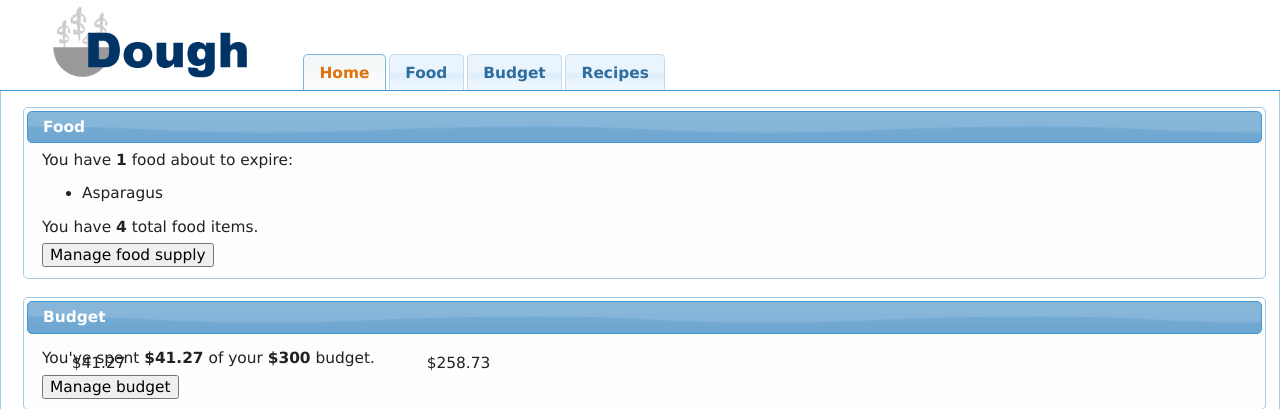
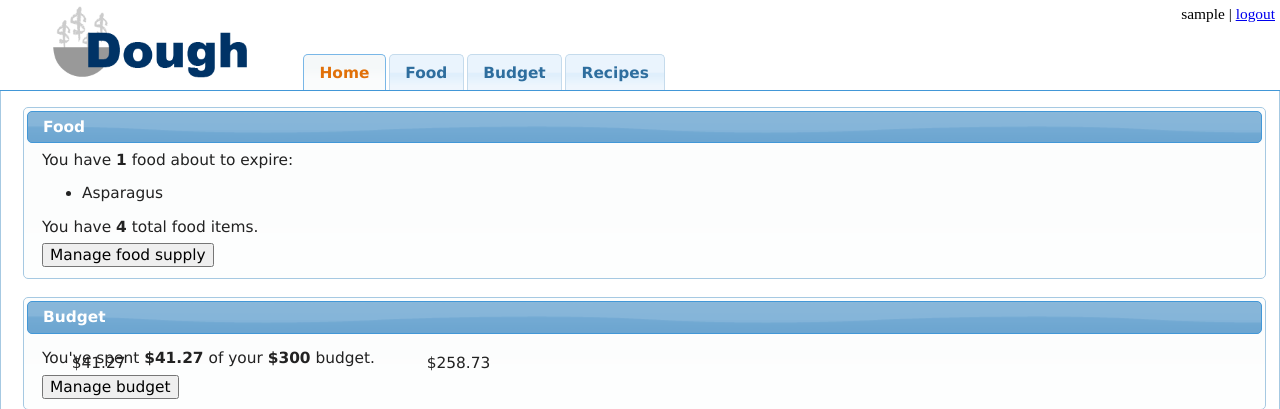
Before and after one commit to obishop/Dough, a Django app: template templates/index.html in a window 1280 px wide. Shown: the top 409 px of the page. Run offline with Django 3.2, Linux system fonts and the light colour scheme; the template is opened without the code that fills it: most values are stand-ins (such as "Sample title", 1, 10 or a date in 2020); some libraries are stand-ins or nearby versions.

Commit message:
can login and logout, displays account name

```diff
--- a/doughapp/views.py
+++ b/doughapp/views.py
@@ -4,7 +4,9 @@ from django.contrib.auth.decorators import login_required
 
 @login_required
 def index(request):
-    return render_to_response('index.html')
+    args = {}
+    args['username'] = request.user.username
+    return render_to_response('index.html',args)
 
 @login_required
 def food(request):
--- a/settings.py
+++ b/settings.py
@@ -56,6 +56,7 @@ MEDIA_ROOT = ''
 MEDIA_URL = ''
 
 LOGIN_URL = BASE_URL + "login/"
+LOGIN_REDIRECT_URL = BASE_URL
 
 STATIC_ROOT = ROOT_PATH + "/static/"
 
--- a/static/css/layout.css
+++ b/static/css/layout.css
@@ -22,6 +22,12 @@ html, body {
     width: 300px;
 }
 
+#account-bar {
+    position: absolute;
+    top: 5px;
+    right: 5px;
+    font-size: 1.1em;
+}
 
 #logo {
     position: absolute;
--- a/templates/index.html
+++ b/templates/index.html
@@ -8,6 +8,10 @@
 {% endblock %}
 
 {% block content %}
+
+<div id="account-bar">
+{{ username }} | <a href="/dough/logout/">logout</a>
+</div>
 
 <div id="mask"></div>
 <div id="logo"><img src="/dough/static/images/dough.png" height="100px"/></div>
--- a/urls.py
+++ b/urls.py
@@ -16,6 +16,7 @@ urlpatterns = patterns('',
     (r'^admin/', include(admin.site.urls)),
 
     (r'^login/$', 'django.contrib.auth.views.login', {'template_name':'login.html'}),
+    (r'^logout/$', 'django.contrib.auth.views.logout_then_login'),
 
     (r'^static/(?P<path>.*)$', 'django.views.static.serve',
             {'document_root': settings.STATIC_ROOT}),
```
